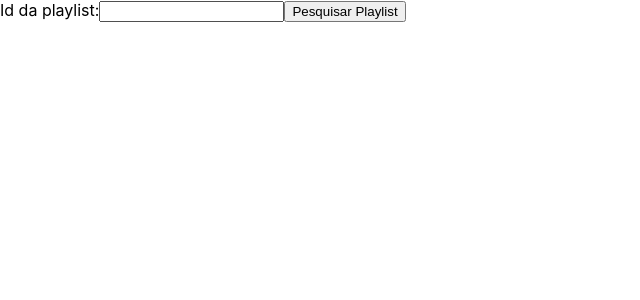
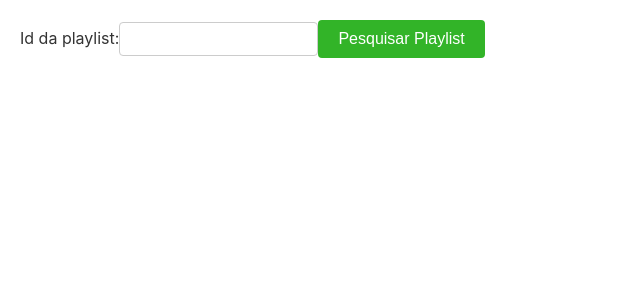
Before and after one commit to lauraluch/trabalho-youtube, a React (Create React App) app in the folder frontend/app/: page / in a window 1280 px wide. Shown: the top 300 px of the page, without its empty margins (0-640 px from the left). Built offline with nearby package versions, Linux system fonts and the light colour scheme.

Commit message:
feat(GetPlaylist): add GetPlaylist stylization

```diff
--- a/frontend/app/src/components/GetPlaylist/GetPlaylist.tsx
+++ b/frontend/app/src/components/GetPlaylist/GetPlaylist.tsx
@@ -1,4 +1,6 @@
 import { useState } from 'react';
+import { FormContainer, Label, Input, Button} from "./styles";
+
 interface GetPlaylistProps {
     onPlaylistSearch: (playlistId: string) => void;
 }
@@ -22,19 +24,19 @@ const GetPlaylist: React.FC<GetPlaylistProps> = ({ onPlaylistSearch }) => {
   };
 
   return (
-    <div>
-      <label>
+    <FormContainer>
+      <Label>
         Id da playlist:
-        <input
+        <Input
           type="text"
           value={playlistId}
           onChange={(e) => setPlaylistId(e.target.value)}
         />
-      </label>
-      <button onClick={handleSavePlanet} disabled={isLoading}>
+      </Label>
+      <Button onClick={handleSavePlanet} disabled={isLoading}>
         {isLoading ? 'Carregando...' : buttonText}
-      </button>
-    </div>
+      </Button>
+    </FormContainer>
   );
 };
 
--- /dev/null
+++ b/frontend/app/src/components/GetPlaylist/styles.ts
@@ -0,0 +1,40 @@
+import styled from 'styled-components'
+
+export const FormContainer = styled.div`
+
+  display: flex;
+  align-items: center;
+  margin: 20px;
+`;
+
+export const Label = styled.label`
+  font-size: 16px;
+  color: #333;
+`;
+
+export const Input = styled.input`
+  padding: 8px;
+  font-size: 14px;
+  border: 1px solid #ccc;
+  border-radius: 4px;
+`;
+
+export const Button = styled.button`
+  padding: 10px 20px;
+  font-size: 16px;
+  background-color: rgb(50,180,40);
+  color: #fff;
+  border: none;
+  border-radius: 4px;
+  cursor: pointer;
+  transition: background-color 0.3s ease;
+
+  &:hover {
+    background-color: rgb(70,220,70);
+  }
+
+  &:disabled {
+    background-color: #ccc;
+    cursor: not-allowed;
+  }
+`;
```
